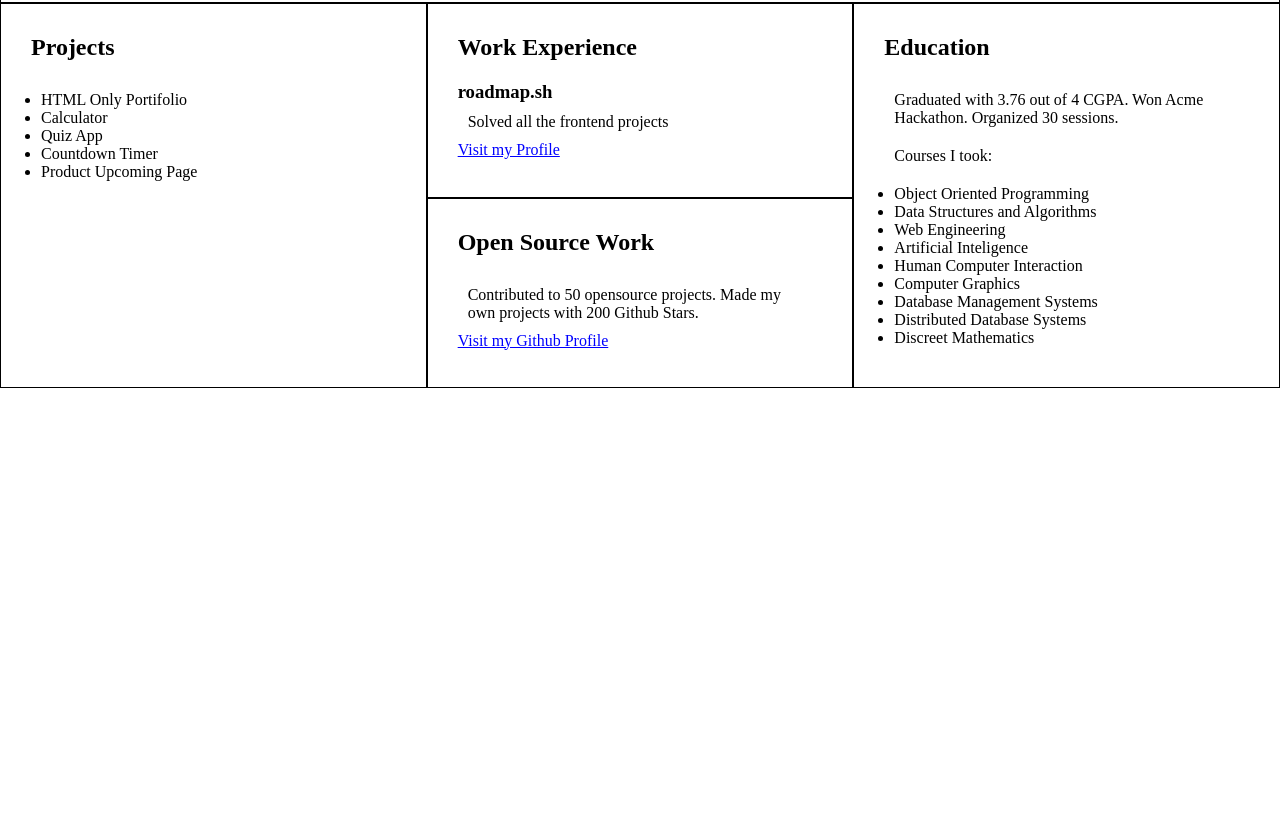
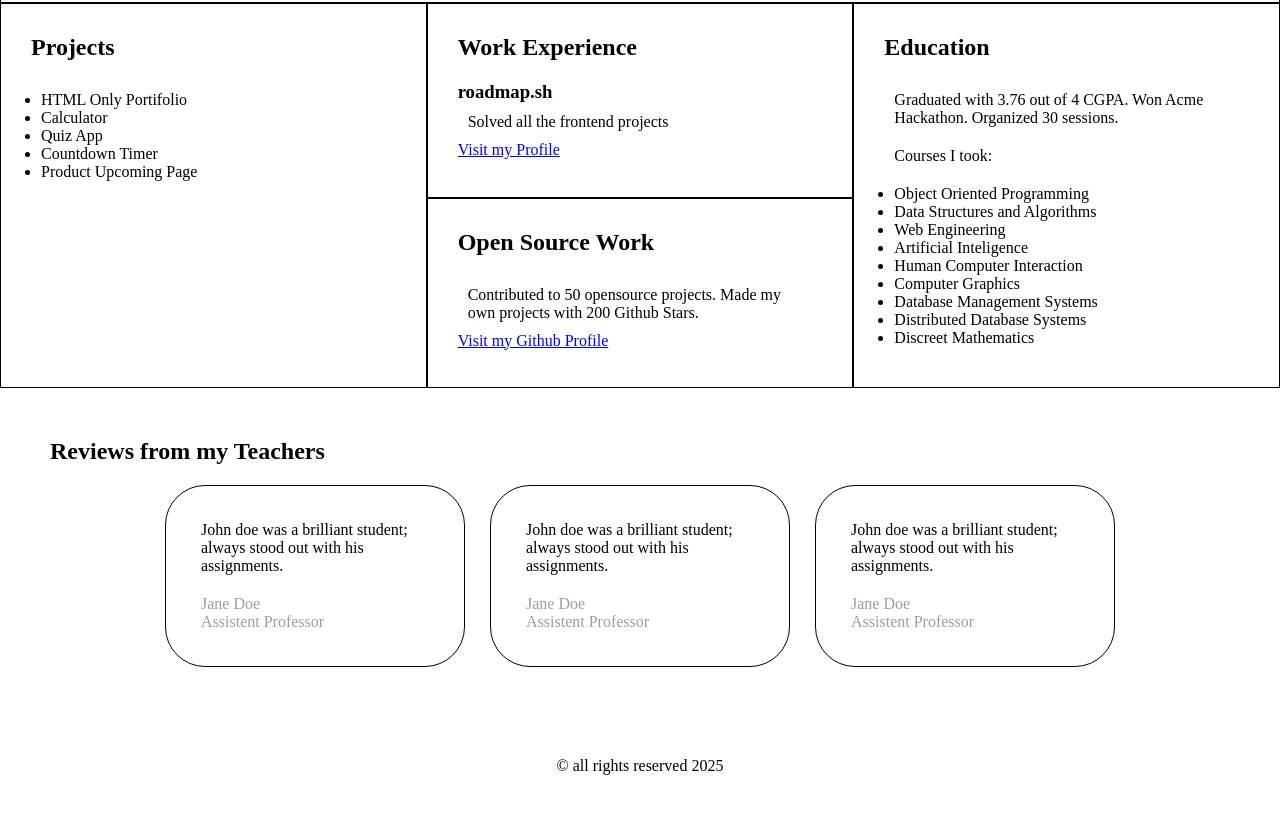
Before and after one commit to userdajheni/Basic-HTML-Website, a plain HTML site: page index.html in a window 1280 px wide. Shown: the part 422-1237 px from the top of the page. Before the commit the page ends 810 px from the top, so only its background shows below. Drawn offline with Linux system fonts and the light colour scheme.

Commit message:
estrutura do review e footer. Alinhamento com css flexbox

```diff
--- a/index.html
+++ b/index.html
@@ -89,5 +89,44 @@
             </ul>
         </div>
     </div>
+
+    <!-- reviews -->
+     <section>
+        <h2>Reviews from my Teachers</h2>
+
+        <div class="container-review">
+            <div class="box-review">
+                <p>John doe was a brilliant student; always stood out with his assignments.</p>
+
+                <p class="author">
+                    Jane Doe <br>
+                    Assistent Professor
+                </p>
+            </div>
+
+            <div class="box-review">
+                <p>John doe was a brilliant student; always stood out with his assignments.</p>
+
+                <p class="author">
+                    Jane Doe <br>
+                    Assistent Professor
+                </p>
+            </div>
+
+            <div class="box-review">
+                <p>John doe was a brilliant student; always stood out with his assignments.</p>
+
+                <p class="author">
+                    Jane Doe <br>
+                    Assistent Professor
+                </p>
+            </div>
+        </div>
+     </section>
+
+     <!-- footer -->
+      <footer>
+        <p>&copy; all rights reserved 2025</p>
+      </footer>
 </body>
 </html>
--- a/style.css
+++ b/style.css
@@ -103,3 +103,34 @@ a {
 }
 
 p, ul { padding: 10px;}
+
+/* reviews */
+section {
+    display: flex;
+    padding: 50px;
+    flex-direction: column;
+}
+
+.container-review {
+    gap: 25px;
+    display: flex;
+    flex-direction: row;
+    justify-content: center;
+}
+
+.box-review {
+    width: 300px;
+    padding: 25px;
+    border-radius: 40px;
+    border: solid 1px black;
+}
+
+.author {
+    color: #9e9d9d;
+}
+
+/* footer */
+footer {
+    padding: 30px 0;
+    text-align: center;
+}
```
